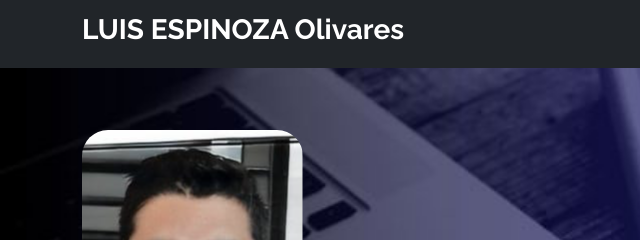
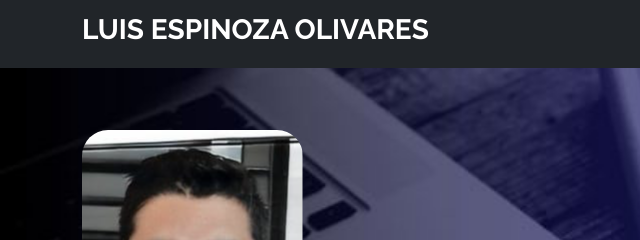
Before and after one commit to anibandito/Prueba-CV-Portafolio, a plain HTML site: page index.html in a window 1280 px wide. Shown: the top 240 px of the page, 0-640 px from the left. Drawn offline with nearby package versions, Linux system fonts and the light colour scheme.

Commit message:
cambio 3

```diff
--- a/index.html
+++ b/index.html
@@ -21,7 +21,7 @@
     <nav class="navbar navbar-expand-lg navbar-dark bg-dark fixed-top">
         <div class="container">
             <a class="navbar-brand" href="#">
-                <h3 class="fw-bold">LUIS ESPINOZA Olivares</h3>
+                <h3 class="fw-bold">LUIS ESPINOZA OLIVARES</h3>
             </a>
             <button class="navbar-toggler" type="button" data-bs-toggle="collapse" data-bs-target="#navbarSupportedContent" aria-controls="navbarSupportedContent" aria-expanded="false" aria-label="Toggle navigation">
                 <span class="navbar-toggler-icon"></span>
```
